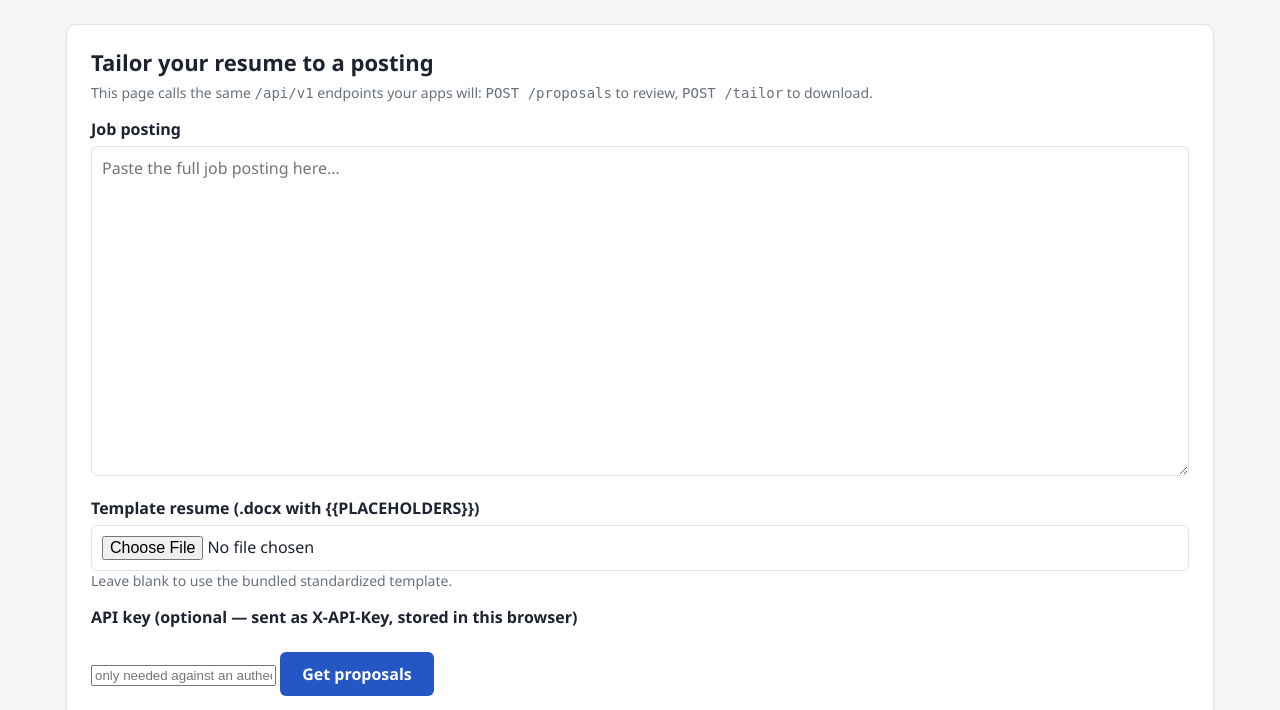
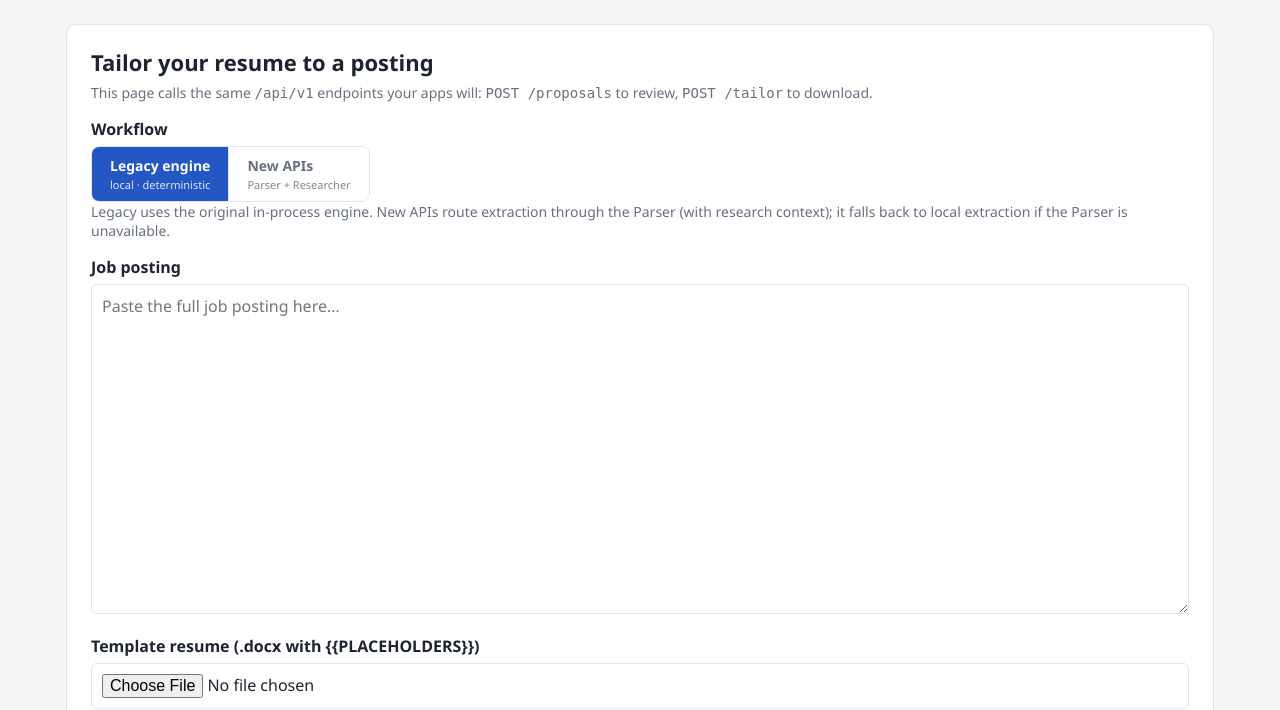
Before and after one commit to alexandergshaw/testing-resume-tailor-engine, a Flask app: page / in a window 1280 px wide. Shown: the part 52-762 px from the top of the page. Run offline with Flask 3, Linux system fonts and the light colour scheme.

Commit message:
feat(ui): add workflow toggle (legacy engine vs new APIs)
Add a segmented toggle on the tailor page to choose between the legacy
in-process engine and the composed Parser/Researcher workflow. The choice is
sent as the `workflow` field on /proposals and /tailor, and is locked to the
workflow that produced the current review so the download matches the slots
on screen.

- review header shows a pill for the active workflow
- warns and flashes when "New APIs" falls back to local extraction
- composed-only sidebar panel renders advisory research context with
  attribution (never auto-inserted)

Co-Authored-By: Claude Opus 4.8 <noreply@anthropic.com>

```diff
--- a/static/app.js
+++ b/static/app.js
@@ -1,10 +1,17 @@
 // Tailor page: a pure client of /api/v1 — the same calls external apps make.
 let templateFile = null;
 let lastProposals = null;
+// The workflow that produced the current review; /tailor reuses it so the
+// downloaded doc matches the slots on screen even if the toggle changes after.
+let activeWorkflow = "legacy";
 const READONLY = document.body.dataset.readonly === "1";
+
+const selectedWorkflow = () =>
+  document.querySelector('input[name="workflow"]:checked').value;
 
 const summarizeRequest = (extraFields = {}) => {
   const lines = [
+    `workflow: ${activeWorkflow}`,
     `posting: ${$("#posting").value.length} chars`,
     `template: ${templateFile ? `${templateFile.name} (${templateFile.size} bytes)` : "bundled default"}`,
   ];
@@ -18,6 +25,7 @@ const summarizeRequest = (extraFields = {}) => {
 const buildFormData = () => {
   const fd = new FormData();
   fd.append("posting", $("#posting").value);
+  fd.append("workflow", activeWorkflow);
   if (templateFile) fd.append("template", templateFile);  // omit -> bundled default
   return fd;
 };
@@ -25,6 +33,7 @@ const buildFormData = () => {
 $("#proposals-form").addEventListener("submit", async (event) => {
   event.preventDefault();
   templateFile = $("#template").files[0] || null;
+  activeWorkflow = selectedWorkflow();
   $("#proposals-btn").disabled = true;
   try {
     const res = await fetch("/api/v1/proposals", {
@@ -75,10 +84,16 @@ function renderReview(data) {
   $("#review-rows").innerHTML = rows;
 
   const manual = data.slots.filter((s) => !s.value).length;
-  $("#review-summary").textContent =
+  const wfLabel = data.workflow === "composed" ? "New APIs (composed)" : "Legacy engine";
+  $("#review-summary").innerHTML =
+    `<span class="wf-pill wf-${escapeHtml(data.workflow || "legacy")}">${wfLabel}</span> ` +
     `${data.slots.length} placeholders found` +
     (manual ? `, ${manual} need your input` : "") +
     ". Blank fields keep their placeholder in the document.";
+  if (data.meta && data.meta.degraded) {
+    flash(`New APIs unavailable — fell back to the legacy engine` +
+          (data.meta.reason ? ` (${data.meta.reason})` : "."), true);
+  }
 
   $("#keyword-groups").innerHTML = Object.entries(data.keywords).map(
     ([category, kws]) => `<h3>${escapeHtml(category.replace(/_/g, " "))}</h3>
@@ -86,6 +101,8 @@ function renderReview(data) {
         `<li><span class="kw">${escapeHtml(kw.canonical)}</span>` +
         `<span class="score" title="score ${kw.score}">${kw.count}×</span></li>`).join("")}
       </ul>`).join("");
+
+  renderResearch(data.research || []);
 
   document.querySelectorAll(".bank-picker").forEach((picker) => {
     picker.addEventListener("change", () => {
@@ -99,6 +116,26 @@ function renderReview(data) {
 
   $("#review").hidden = false;
   $("#review").scrollIntoView({ behavior: "smooth" });
+}
+
+// Advisory research context (composed workflow only) — never auto-inserted.
+function renderResearch(research) {
+  const panel = $("#research-panel");
+  if (!panel) return;
+  if (!research.length) { panel.hidden = true; panel.innerHTML = ""; return; }
+  panel.hidden = false;
+  panel.innerHTML = "<h2>Research context</h2>" +
+    `<p class="hint">Advisory only — from the Researcher API. Copy in what's useful;
+     nothing here is auto-inserted.</p>` +
+    research.map((item) => {
+      const sources = (item.sources || [])
+        .map((s) => escapeHtml(s.attribution || s.name || s.url || "")).join("; ");
+      return `<div class="research-item">
+        <div class="research-emphasis">${escapeHtml(item.emphasis || "")}</div>
+        <div class="research-summary">${escapeHtml(item.summary || "")}</div>
+        ${sources ? `<div class="research-source">${sources}</div>` : ""}
+      </div>`;
+    }).join("");
 }
 
 $("#tailor-btn").addEventListener("click", async () => {
--- a/static/style.css
+++ b/static/style.css
@@ -68,6 +68,35 @@ h3 { font-size: 13px; text-transform: capitalize; color: var(--muted); margin: 1
 .hint { color: var(--muted); font-size: 14px; margin-top: 0; }
 
 label { display: block; font-weight: 600; margin: 16px 0 6px; }
+.field-label { display: block; font-weight: 600; margin: 16px 0 6px; }
+
+/* Workflow toggle (segmented control) */
+.workflow-toggle { display: inline-flex; border: 1px solid var(--line); border-radius: 8px; overflow: hidden; }
+.wf-option { margin: 0; font-weight: 400; }
+.wf-option input { position: absolute; opacity: 0; pointer-events: none; }
+.wf-option span {
+  display: flex; flex-direction: column; gap: 2px; padding: 9px 18px;
+  cursor: pointer; font-size: 14px; font-weight: 600; color: var(--muted);
+  background: var(--card); transition: background 0.12s, color 0.12s;
+}
+.wf-option span small { font-weight: 400; font-size: 11px; opacity: 0.85; }
+.wf-option + .wf-option span { border-left: 1px solid var(--line); }
+.wf-option input:checked + span { background: var(--accent); color: #fff; }
+.wf-option input:focus-visible + span { outline: 2px solid var(--accent); outline-offset: -2px; }
+
+.wf-pill {
+  display: inline-block; font-size: 11px; font-weight: 600; text-transform: uppercase;
+  letter-spacing: 0.04em; border-radius: 10px; padding: 2px 9px; color: #fff;
+  background: var(--muted); margin-right: 6px;
+}
+.wf-pill.wf-composed { background: #0e7490; }
+.wf-pill.wf-legacy { background: #6c4fc4; }
+
+#research-panel { margin-top: 18px; border-top: 1px solid var(--line); padding-top: 12px; }
+.research-item { margin-bottom: 12px; }
+.research-emphasis { font-weight: 600; font-size: 13.5px; }
+.research-summary { font-size: 13px; color: var(--ink); }
+.research-source { font-size: 11px; color: var(--muted); margin-top: 2px; }
 textarea, input[type="file"] {
   width: 100%;
   font: inherit;
--- a/templates/index.html
+++ b/templates/index.html
@@ -6,6 +6,21 @@
   <code>POST /proposals</code> to review, <code>POST /tailor</code> to download.</p>
 
   <form id="proposals-form">
+    <span class="field-label">Workflow</span>
+    <div class="workflow-toggle" role="radiogroup" aria-label="Generation workflow">
+      <label class="wf-option">
+        <input type="radio" name="workflow" value="legacy" checked>
+        <span>Legacy engine<small>local · deterministic</small></span>
+      </label>
+      <label class="wf-option">
+        <input type="radio" name="workflow" value="composed">
+        <span>New APIs<small>Parser + Researcher</small></span>
+      </label>
+    </div>
+    <p class="hint">Legacy uses the original in-process engine. New APIs route extraction
+    through the Parser (with research context); it falls back to local extraction if the
+    Parser is unavailable.</p>
+
     <label for="posting">Job posting</label>
     <textarea id="posting" rows="14" placeholder="Paste the full job posting here…" required></textarea>
 
@@ -37,6 +52,7 @@
     <h2>Extracted keywords</h2>
     <p class="hint">Copy-paste fodder, grouped by category.</p>
     <div id="keyword-groups"></div>
+    <div id="research-panel" hidden></div>
   </aside>
 </section>
 
```
